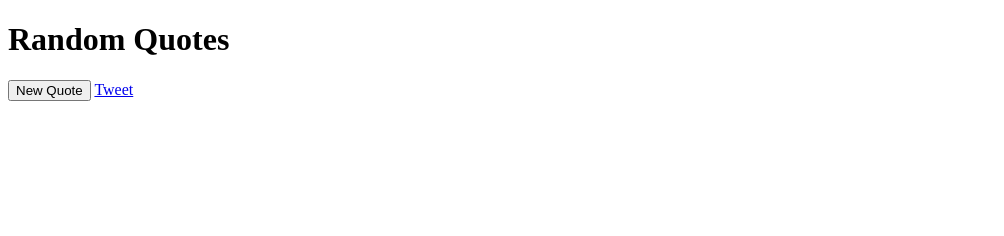
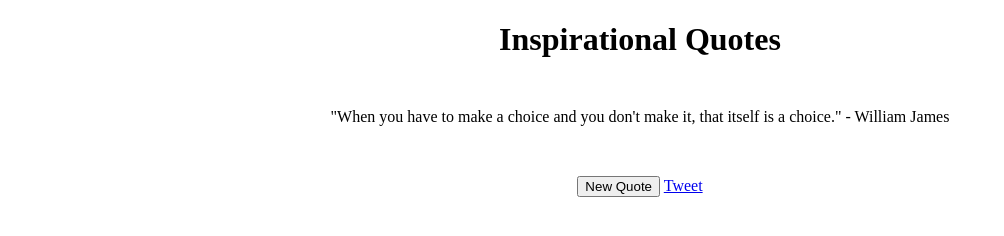
Before and after one commit to GUITARPLRC/random-quote, a plain HTML site: page index.html in a window 1280 px wide. Shown: the whole page, without its empty margins (0-1004 px from the left). Drawn offline with Linux system fonts and the light colour scheme.

Commit message:
added tweet button

```diff
--- a/Quote.js
+++ /dev/null
@@ -1,27 +0,0 @@
-var quotes = ['"The best way to cheer yourself up is to try to cheer somebody else up." - Mark Twain',
-	'"Confusion is the beginning of wisdom." - Socrates',
-    '"Do everything you possibly can in one lifetime" - Kanye West',
-	'"The difference between a mountain and a molehill is your perspective." - Al Neuharth',
-	'"Act the part and you will become the part." - William James',
-	'"You always pass failure on the way to success." - Mickey Rooney',
-	'"When you have to make a choice and you don\'t make it, that itself is a choice." - William James',
-	'"How we spend our days is, of course, how we spend our lives." - Annie Dillard',
-	'"Life moves pretty fast. If you don\'t stop and look around once in a while, you could miss it." - Ferris Bueller',
-	'"The important thing is not to stop questioning" - Albert Einstein',
-	'"Enjoy the little things, for one day you may look back and realize they were the big things." - Robert Brault'];
-var prevNumber = 0;
-
-function chooseQuote() {
-	var myEl = document.getElementById("quote_display");
-	var randomNumber = Math.floor(Math.random() * quotes.length);
-
-	if (randomNumber !== prevNumber) {
-		myEl.textContent = quotes[randomNumber];
-		prevNumber = randomNumber;
-	}
-	else {
-		return chooseQuote();
-	}
-}
-
-window.onload = chooseQuote();
--- a/index.html
+++ b/index.html
@@ -1,20 +1,26 @@
 <!DOCTYPE html>
 <html>
     <head>
-        <title>Random Quotes</title>
+        <title>Quote Generator</title>
 
-        <script src="Quote.js"></script>
-        <link rel="stylesheet" src="style.css">
+        <link rel="stylesheet" href="style.css" />
     </head>
     <body>
 
-        <h1>Random Quotes</h1>
 
-        <h3 id="quote_display"></h3>
+        <h1>Inspirational Quotes</h1>
 
-        <button id="newQuote">New Quote</button>
-        <a class="twitter-share-button" href="https://twitter.com/intent/tweet">Tweet</a>
+		<div id="display">
+			<p id="quote_display"></p>
 
+			<div id="button-group">
+				<button id="newQuote">New Quote</button>
+				<a href="https://twitter.com/share" class="twitter-share-button">Tweet</a>
+			</div>
+        </div>
+
+
+		<script src="script.js"></script>
     </body>
 
 </html>
--- /dev/null
+++ b/script.js
@@ -0,0 +1,46 @@
+function chooseQuote() {
+	var randomNumber = Math.floor(Math.random() * quotes.length);
+
+	if (randomNumber !== prevNumber) {
+		myEl.textContent = quotes[randomNumber];
+		prevNumber = randomNumber;
+	}
+	else {
+		return chooseQuote();
+	}
+}
+
+var quotes = ['"The best way to cheer yourself up is to try to cheer somebody else up." - Mark Twain',
+	'"Confusion is the beginning of wisdom." - Socrates',
+	'"Do everything you possibly can in one lifetime" - Kanye West',
+	'"The difference between a mountain and a molehill is your perspective." - Al Neuharth',
+	'"Act the part and you will become the part." - William James',
+	'"You always pass failure on the way to success." - Mickey Rooney',
+	'"When you have to make a choice and you don\'t make it, that itself is a choice." - William James',
+	'"How we spend our days is, of course, how we spend our lives." - Annie Dillard',
+	'"Life moves pretty fast. If you don\'t stop and look around once in a while, you could miss it." - Ferris Bueller',
+	'"The important thing is not to stop questioning" - Albert Einstein',
+	'"Enjoy the little things, for one day you may look back and realize they were the big things." - Robert Brault'],
+	prevNumber = 0,
+	button = document.getElementById("newQuote"),
+	myEl = document.getElementById("quote_display"),
+	myContent = myEl.textContent;
+
+button.addEventListener("click", function(){
+	return chooseQuote();
+});
+
+window.onload = chooseQuote();
+
+!function(d,s,id){
+	var js,
+		fjs=d.getElementsByTagName(s)[0],
+		p=/^http:/.test(d.location)?'http':'https';
+
+	if (!d.getElementById(id)){
+		js=d.createElement(s);
+		js.id=id;
+		js.src=p+'://platform.twitter.com/widgets.js';
+		fjs.parentNode.insertBefore(js,fjs);
+	}
+}(document, 'script', 'twitter-wjs');
--- a/style.css
+++ b/style.css
@@ -1,4 +1,21 @@
 body {
-    text-align:center;
-    margin: auto;
+	text-align:center;
+	margin:0 auto;
 }
+
+h1 {
+
+}
+p {
+	text-align:center;
+	margin:50px auto 50px auto;
+	box-shadow:1px -1px -1px #000;
+	width:55%;
+}
+
+#button-group {
+
+}
+#button-group a{
+	margin-top:5px;
+}
```
